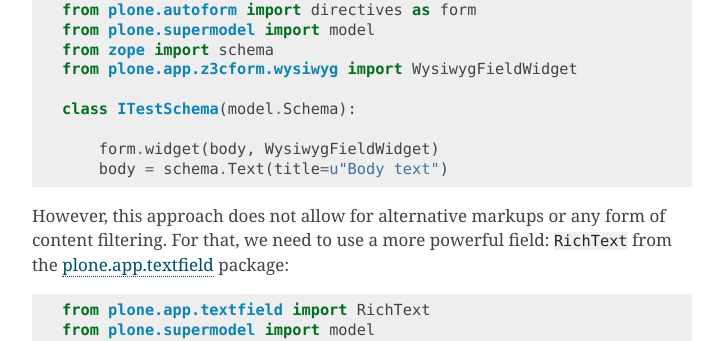
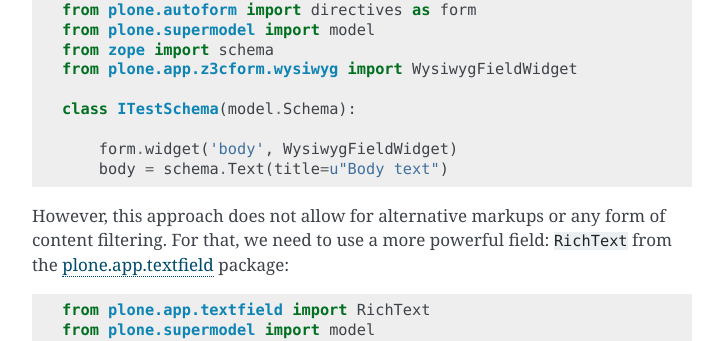
Before and after one commit to plone/plone.app.dexterity, a Sphinx documentation site: the page built from docs/advanced/rich-text-markup-transformations.rst, in a window 1280 px wide and 900 px high, scrolled down 360 px. Shown: the part 120-461 px from the top of the window, without its empty margins (388-1111 px from the left). Built offline with Sphinx 7.4.7, drawn with Linux system fonts in a browser that asks for light colours.

```diff
--- a/docs/advanced/rich-text-markup-transformations.rst
+++ b/docs/advanced/rich-text-markup-transformations.rst
@@ -22,7 +22,7 @@ get a WYSIWYG widget, by using a schema such as this::
 
     class ITestSchema(model.Schema):
 
-        form.widget(body, WysiwygFieldWidget)
+        form.widget('body', WysiwygFieldWidget)
         body = schema.Text(title=u"Body text")
 
 .. _richtext-label:
```
